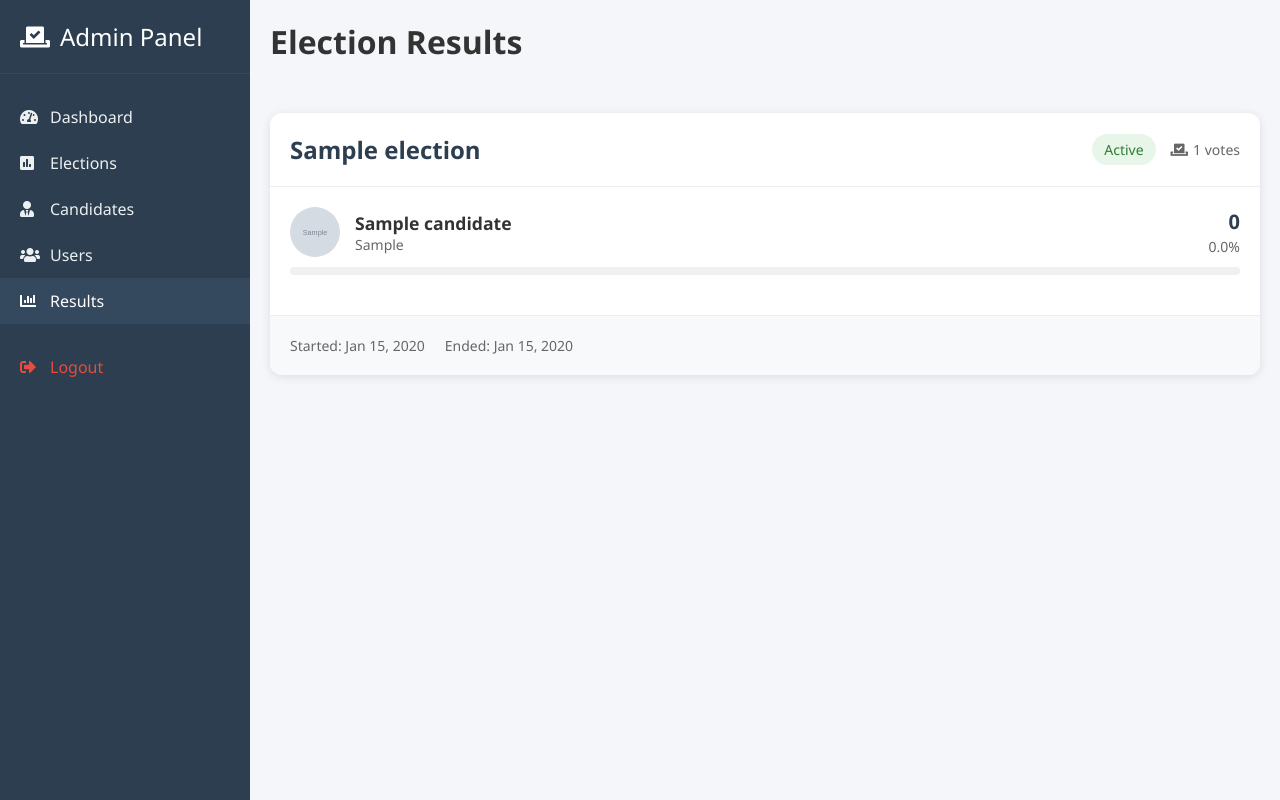
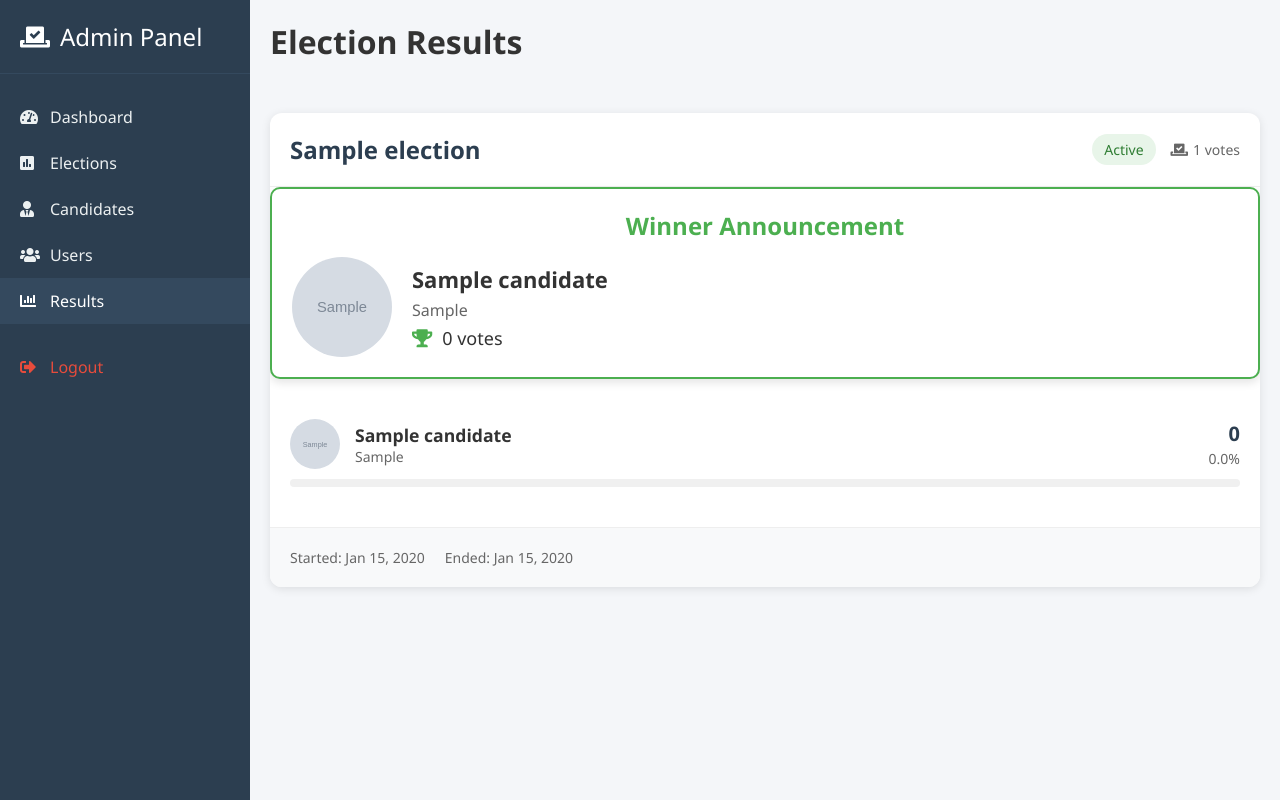
Before and after one commit to bibekshrestha77/BCAproject, a PHP site: page /admin/results.php in a window 1280 px wide. Run offline with PHP 8.4, Linux system fonts and the light colour scheme; tables that the repository leaves empty or names only in its code hold one stand-in row (values such as "Sample post"); grey boxes marked "Sample" are stand-in pictures.

Commit message:
winner css

```diff
--- a/admin/results.php
+++ b/admin/results.php
@@ -49,8 +49,56 @@ ob_start();
                                GROUP BY c.id
                                ORDER BY vote_count DESC";
             $candidates = mysqli_query($conn, $candidates_query);
+
+            // Check if the election has ended
+            $current_date = date('Y-m-d H:i:s');
+            $election_ended = ($current_date > $election['end_date']);
+
+            // Determine the winner if the election has ended
+            $winner = null;
+            if ($election_ended) {
+                $winner_query = "SELECT c.*,
+                                       COUNT(v.id) as vote_count
+                                FROM candidates c
+                                LEFT JOIN votes v ON c.id = v.candidate_id
+                                WHERE c.election_id = {$election['id']}
+                                GROUP BY c.id
+                                ORDER BY vote_count DESC
+                                LIMIT 1";
+                $winner_result = mysqli_query($conn, $winner_query);
+                $winner = mysqli_fetch_assoc($winner_result);
+            }
             ?>
 
+            <!-- Display the winner if the election has ended -->
+            <?php if ($election_ended && $winner): ?>
+                <div class="winner-card">
+                    <div class="winner-header">
+                        <h3>Winner Announcement</h3>
+                    </div>
+                    <div class="winner-details">
+                        <?php if($winner['photo_url']): ?>
+                            <img src="../<?php echo $winner['photo_url']; ?>"
+                                 alt="<?php echo htmlspecialchars($winner['name']); ?>"
+                                 class="winner-photo">
+                        <?php else: ?>
+                            <div class="winner-photo-placeholder">
+                                <i class="fas fa-user"></i>
+                            </div>
+                        <?php endif; ?>
+                        <div class="winner-info">
+                            <h3><?php echo htmlspecialchars($winner['name']); ?></h3>
+                            <p class="position"><?php echo htmlspecialchars($winner['position']); ?></p>
+                            <p class="vote-count">
+                                <i class="fas fa-trophy"></i>
+                                <?php echo $winner['vote_count']; ?> votes
+                            </p>
+                        </div>
+                    </div>
+                </div>
+            <?php endif; ?>
+
+            <!-- Display all candidates' results -->
             <div class="candidates-results">
                 <?php while($candidate = mysqli_fetch_assoc($candidates)): ?>
                     <div class="candidate-result">
@@ -96,3 +144,73 @@ ob_start();
 $content = ob_get_clean();
 include 'layout.php';
 ?>
+<style>
+ /* Winner Card Styles */
+.winner-card {
+    background-color: #fff;
+    border: 2px solid #4CAF50; /* Green border */
+    border-radius: 10px;
+    padding: 20px;
+    margin-bottom: 20px;
+    box-shadow: 0 4px 8px rgba(0, 0, 0, 0.1);
+}
+
+.winner-header {
+    text-align: center;
+    margin-bottom: 15px;
+}
+
+.winner-header h3 {
+    font-size: 24px;
+    color: #4CAF50; /* Green color */
+    margin: 0;
+}
+
+.winner-details {
+    display: flex;
+    align-items: center;
+    gap: 20px;
+}
+
+.winner-photo {
+    width: 100px;
+    height: 100px;
+    border-radius: 50%;
+    object-fit: cover;
+}
+
+.winner-photo-placeholder {
+    width: 100px;
+    height: 100px;
+    border-radius: 50%;
+    background-color: #f0f0f0;
+    display: flex;
+    align-items: center;
+    justify-content: center;
+    font-size: 40px;
+    color: #ccc;
+}
+
+.winner-info h3 {
+    font-size: 22px;
+    margin: 0;
+}
+
+.winner-info .position {
+    font-size: 16px;
+    color: #666;
+    margin: 5px 0;
+}
+
+.winner-info .vote-count {
+    font-size: 18px;
+    color: #333;
+    display: flex;
+    align-items: center;
+    gap: 10px;
+}
+
+.winner-info .vote-count i {
+    color: #4CAF50; /* Green color */
+}
+</style>
```
